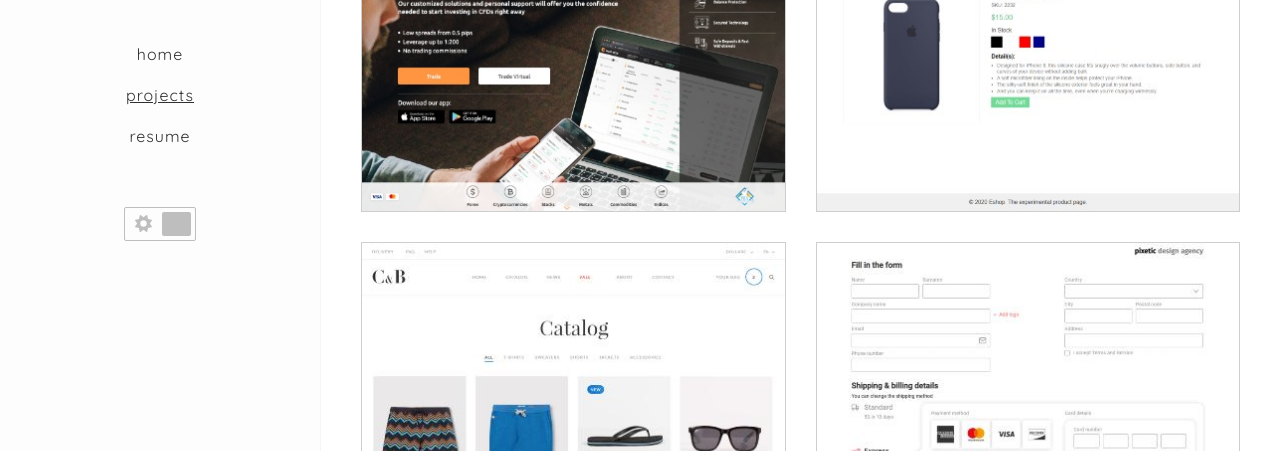
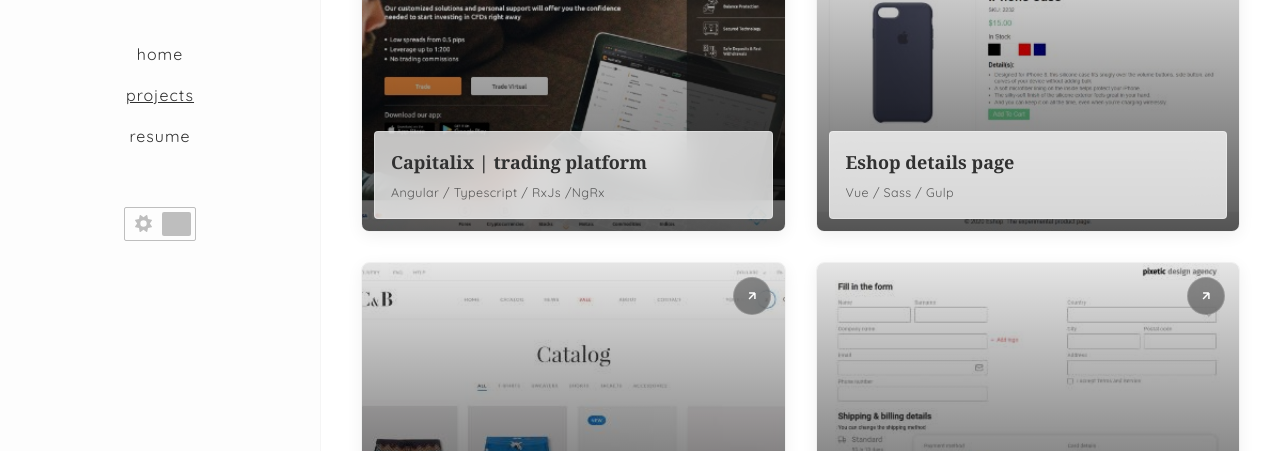
Before and after one commit to ihorkalchenko/ihorkalchenko.github.io, an Astro site: page /projects in a window 1280 px wide. Shown: the part 218-669 px from the top of the page. Built offline with nearby package versions, Linux system fonts and the light colour scheme; Astro itself is replaced by a stand-in of ours.

Commit message:
PR-017: portfolio's cards redesign

```diff
--- a/src/pages/projects.astro
+++ b/src/pages/projects.astro
@@ -16,14 +16,31 @@ const sortedProjects = allProjects.sort((a, b) => (a.data.order ?? 0) - (b.data.
       <section class="work">
         <ul class="work-list">
           {sortedProjects.map((project) => (
-            <li class="work-item">
-              <img class="work-pic" src={project.data.thumbnail} alt={project.data.alt || project.data.title} />
-              <div class="work-caption">
-                <h3 class="work-title">{project.data.title}</h3>
-                <p class="work-mark">{project.data.stack}</p>
-                <a class="work-link" href={project.data.link} target="_blank" rel="noopener noreferrer">View project</a>
-              </div>
-            </li>
+              <li class="work-item work-item--glass">
+                <a class="work-glass-link" href={project.data.link} target="_blank" rel="noopener noreferrer">
+                  <div class="work-backdrop">
+                    <img
+                        class="work-pic"
+                        src={project.data.thumbnail}
+                        alt={project.data.alt || project.data.title}
+                        loading="lazy"
+                    />
+                    <div class="work-vignette"></div>
+                    <div class="work-quick-badge">
+                      <svg width="14" height="14" viewBox="0 0 24 24" fill="none" stroke="currentColor" stroke-width="2.5">
+                        <path d="M7 17L17 7M17 7H7M17 7V17" />
+                      </svg>
+                    </div>
+                  </div>
+
+                  <div class="work-glass-dock">
+                    <div class="work-dock-inner">
+                      <h3 class="work-title">{project.data.title}</h3>
+                      <p class="work-tech-inline">{project.data.stack}</p>
+                    </div>
+                  </div>
+                </a>
+              </li>
           ))}
         </ul>
       </section>
--- a/src/styles/section/_work.scss
+++ b/src/styles/section/_work.scss
@@ -8,56 +8,128 @@
     }
 }
 
-.work-item {
+.work-item--glass {
   position: relative;
+  border-radius: 8px;
   overflow: hidden;
-    border: 1px solid $color-grey-300;
+  box-shadow: 0 4px 16px rgba(0, 0, 0, 0.06);
+  border: 1px solid rgba(0,0,0, 0.06);
+  transition: transform 0.35s cubic-bezier(0.2, 0.8, 0.2, 1),
+              box-shadow 0.35s ease;
+
+  body.dark-theme & {
+    border-color: rgba(255, 255, 255, 0.12);
+  }
+
+  &:hover {
+    transform: translateY(-6px) scale(1.01);
+    box-shadow: 0 16px 36px rgba(0, 0, 0, 0.18);
+
+    .work-pic {
+      transform: scale(1.06);
+      filter: brightness(0.95);
+    }
+
+    .work-quick-badge {
+      transform: scale(1.1) rotate(45deg);
+      background-color: #fff;
+      color: #000;
+    }
+
+    .work-glass-dock {
+      background: rgba(255, 255, 255, 0.08);
+      transform: translateY(0);
+
+      body.dark-theme & {
+        background: rgba(30, 30, 30, 0.85);
+      }
+    }
+  }
+
+  .work-glass-link {
+    display: block;
+    position: relative;
+    width: 100%;
+    aspect-ratio: 16 / 11;
+    text-decoration: none;
+    color: inherit;
+    overflow: hidden;
+  }
+
+  .work-backdrop {
+    position: absolute;
+    inset: 0;
   }
 
   .work-pic {
-    display: block;
-    max-width: 100%;
-    height: auto;
+    width: 100%;
+    height: 100%;
+    object-fit: cover;
+    transition: transform 0.5s cubic-bezier(0.2, 0.8, 0.2, 1), filter 0.3s ease;
   }
 
-.work-caption {
+  .work-vignette {
     position: absolute;
-    top: 0;
-    left: 0;
-    width: 100%;
-    height: 100%;
-    padding: 1rem;
+    inset: 0;
+    background: linear-gradient(180deg, rgba(0, 0, 0, 0.1) 0%, rgba(0, 0, 0, 0.65) 100%);
+  }
+
+  .work-quick-badge {
+    position: absolute;
+    top: 1.4rem;
+    right: 1.4rem;
+    width: 3.6rem;
+    height: 3.6rem;
+    border-radius: 50%;
+    background: rgba(0, 0, 0, 0.4);
+    backdrop-filter: blur(8px);
+    color: #fff;
+    display: flex;
+    align-items: center;
+    justify-content: center;
+    border: 1px solid rgba(255, 255, 255, 0.2);
+    transition: transform 0.3s ease, background-color 0.3s ease, color 0.3s ease;
+    z-index: 2;
+  }
+
+  .work-glass-dock {
+    position: absolute;
+    bottom: 1.2rem;
+    left: 1.2rem;
+    right: 1.2rem;
+    padding: 1.6rem;
+    border-radius: 4px;
+    background: rgba(255, 255, 255, 0.75);
+    backdrop-filter: blur(16px) saturate(180%);
+    border: 1px solid rgba(255, 255, 255, 0.3);
+    transition: background 0.3s ease, transform 0.3s ease;
+    z-index: 2;
+
+    body.dark-theme & {
+      background: rgba(25, 25, 25, 0.75);
+      border-color: rgba(255, 255, 255, 0.1);
+    }
+  }
+
+  .work-dock-inner {
     display: flex;
     flex-direction: column;
-    align-items: center;
-    justify-content: center;
-    color: white;
-    background-color: $color-grey-800;
-    visibility: hidden;
-    opacity: 0;
-    z-index: -1;
-    transition: visibilty .3s ease-out, opacity .3s ease-out;
-
-    .work-item:hover & {
-        visibility: visible;
-        opacity: 1;
-        z-index: initial;
-    }
+    gap: 0.4rem;
   }
 
   .work-title {
     font-family: $font-secondary;
+    font-size: 1.8rem;
     font-weight: 600;
+    margin: 0;
+    color: var(--primary-color);
   }
 
-.work-mark {
-    font-size: 1.4rem;
-    margin-bottom: 2.5rem;
+  .work-tech-inline {
+    font-size: 1.25rem;
+    color: var(--primary-color);
+    opacity: 0.75;
+    margin: 0;
+    letter-spacing: 0.4px;
   }
-
-.work-link {
-    display: inline-block;
-    padding: .5rem 3rem;
-    color: $color-grey-800;
-    background-color: $color-grey-100;
 }
```
Lines whose indentation alone changed are shown as unchanged.
